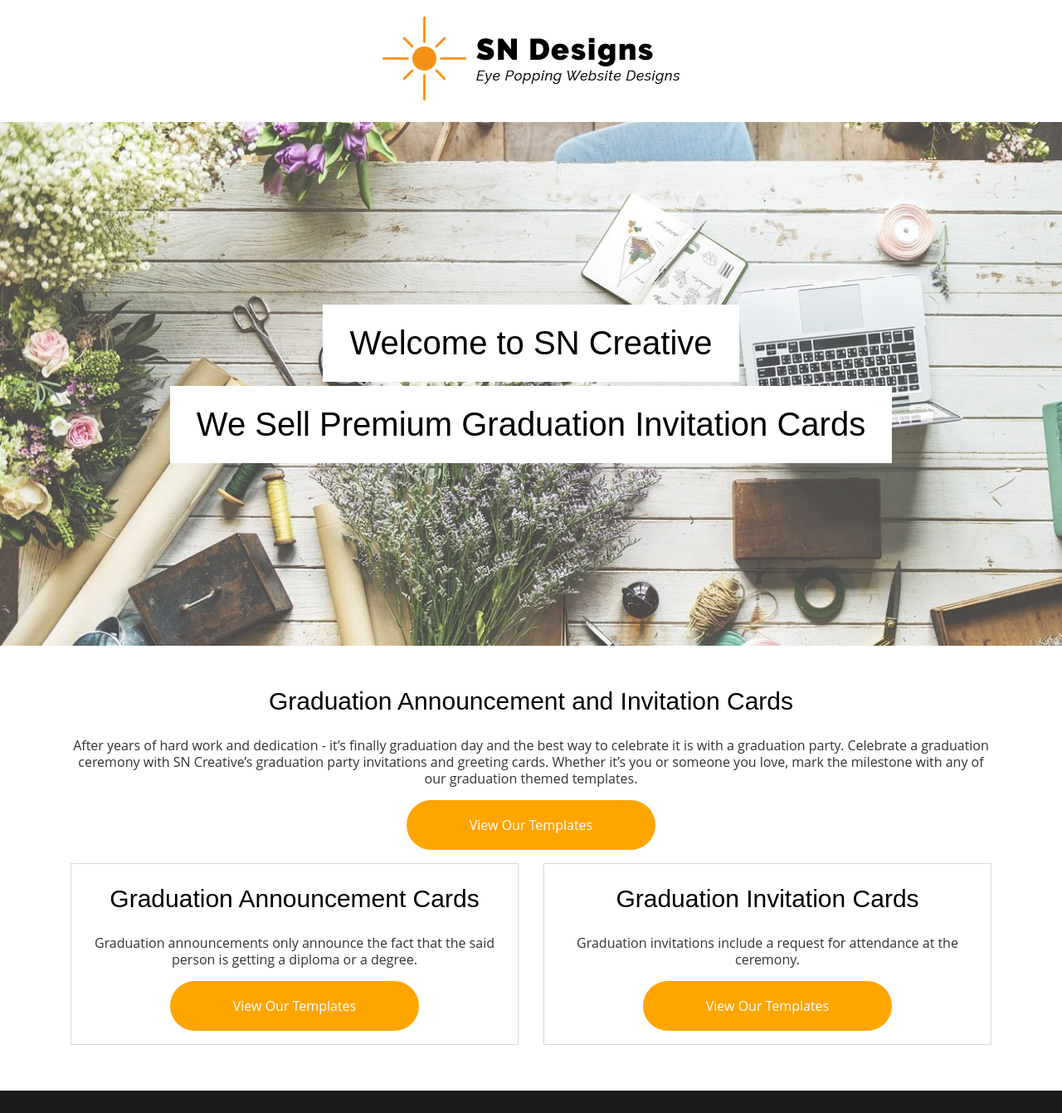
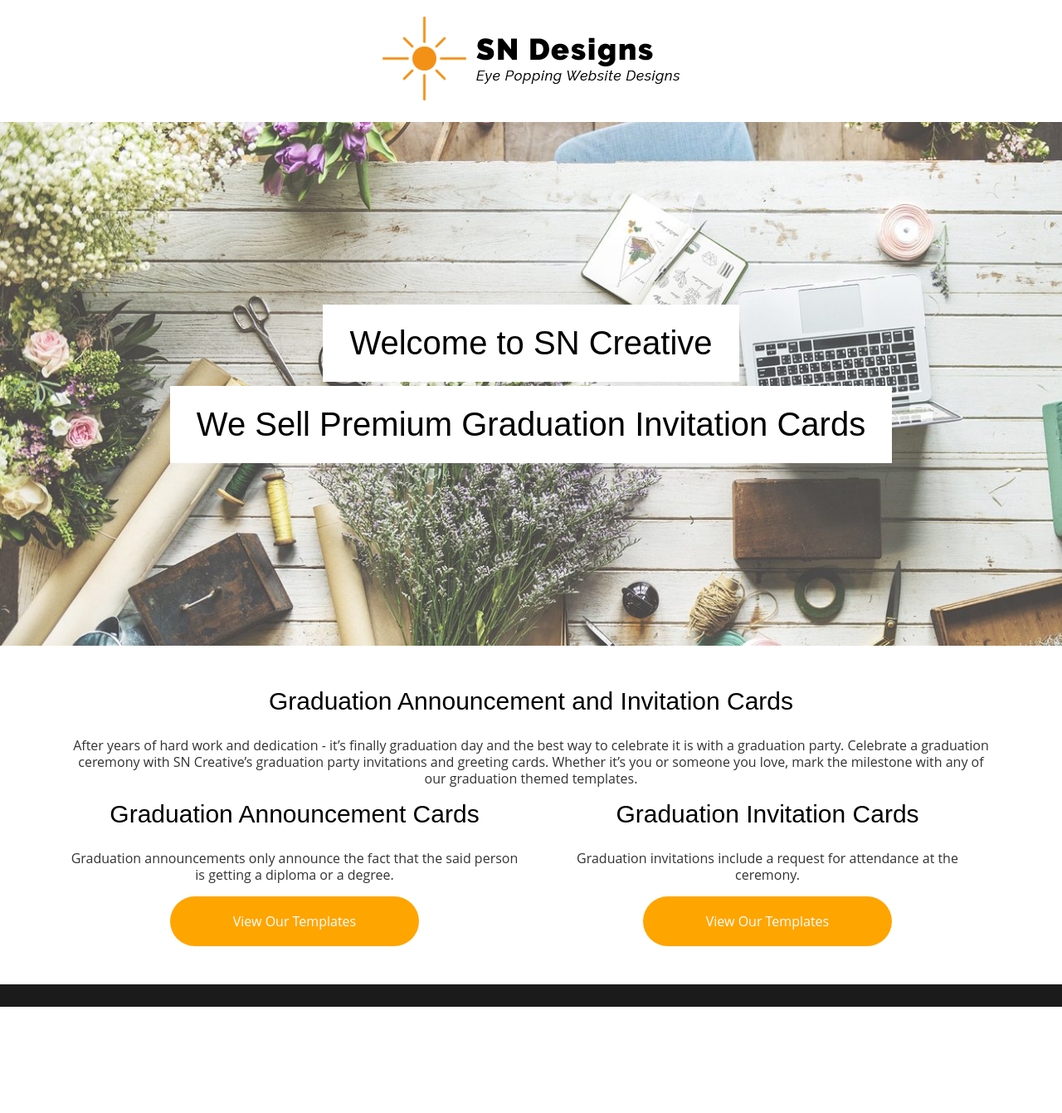
Before and after one commit to sncreative/sncreative.github.io, a Jekyll site: the page built from index.md, in a window 1280 px wide. Shown: the whole page at 83% size. Built offline with Jekyll 4.4.1, drawn with Linux system fonts in a browser that asks for light colours; nearby versions of some CDN libraries; after the commit the page ends 1213 px from its top, so only the background shows below that.

Commit message:
Add files via upload

```diff
--- a/blog/index.html
+++ b/blog/index.html
@@ -18,7 +18,7 @@
 
 {% for post in paginator.posts %}
 <div class="col-md-4">
-<div class="s1">
+<div class="cards">
 {% if post.image %} <img src="{{ post.image }}" class="img-fluid"> {% endif %}
 <h1><a href="{{ post.url }}">{{ post.title }}</a></h1>
 </div>
--- a/css/custom.css
+++ b/css/custom.css
@@ -13,11 +13,11 @@
     flex: 1;
 }
 
-.equal-height .s1 {
+.equal-height .cards {
     flex: 1;
 }
 
-.s1_img {
+.cards_img {
 	margin: -25px -20px 15px -20px;
 }
 
--- a/index.md
+++ b/index.md
@@ -22,14 +22,13 @@
 <div class="col-md-12">
 <h2 class="centered">Graduation Announcement and Invitation Cards</h2>
 <p class="centered">After years of hard work and dedication - it’s finally graduation day and the best way to celebrate it is with a graduation party. Celebrate a graduation ceremony with SN Creative’s graduation party invitations and greeting cards. Whether it’s you or someone you love, mark the milestone with any of our graduation themed templates.</p>
-<p><a href="" class="b1">View Our Templates</a></p>
 </div>
 </div>
 
 <div class="row equal-height">
 
 <div class="col-md-6">
-<div class="s1">
+<div class="cards">
 <h2 class="centered">Graduation Announcement Cards</h2>
 <p class="centered">Graduation announcements only announce the fact that the said person is getting a diploma or a degree.</p>
 <p><a href="" class="b1">View Our Templates</a></p>
@@ -37,7 +36,7 @@
 </div>
 
 <div class="col-md-6">
-<div class="s1">
+<div class="cards">
 <h2 class="centered">Graduation Invitation Cards</h2>
 <p class="centered">Graduation invitations include a request for attendance at the ceremony.</p>
 <p><a href="" class="b1">View Our Templates</a></p>
```
